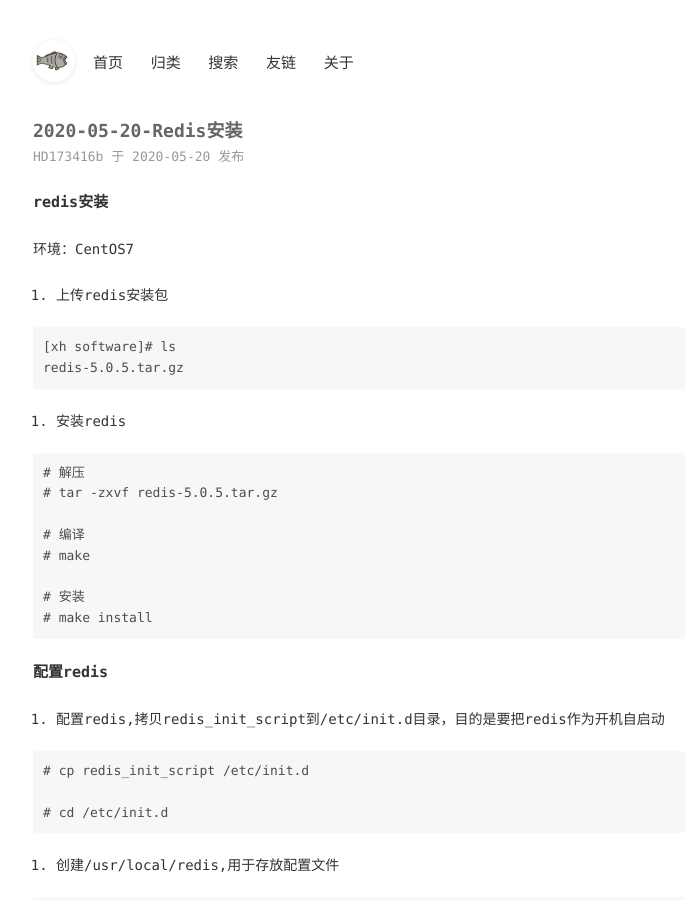
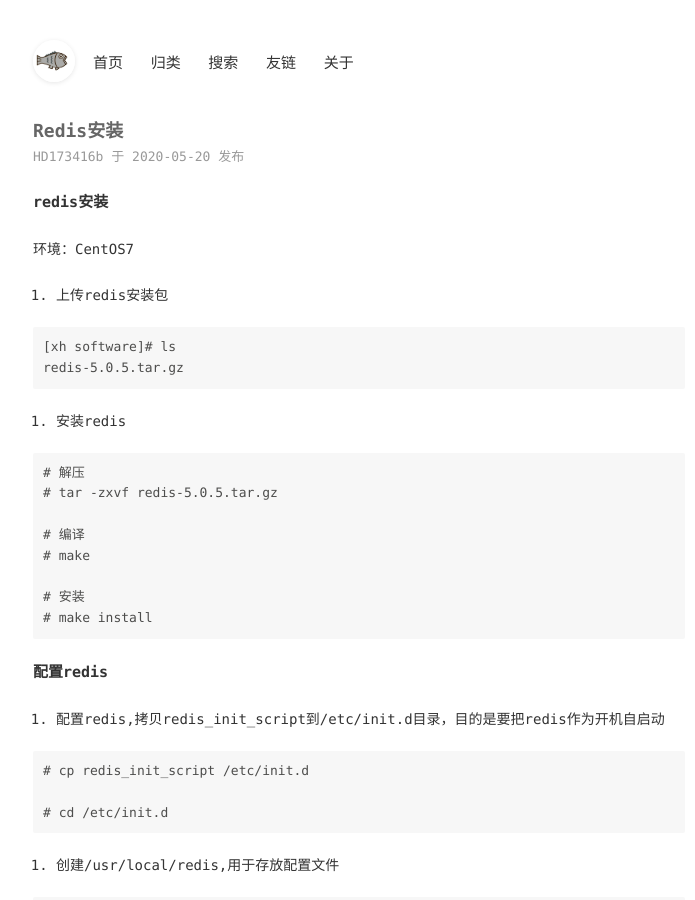
Before and after one commit to qazxu/qazxu.github.io, a Jekyll site: the page built from _posts/2020-05-20-Redis安装.md, in a window 1280 px wide and 900 px high. Shown: the whole window, without its empty margins (281-976 px from the left). Built offline with Jekyll 4.4.1, drawn with Linux system fonts in a browser that asks for light colours; comment, search, counter and statistics services are not loaded.

Commit message:
Update 2020-05-20-Redis安装.md

```diff
--- a/_posts/2020-05-20-Redis安装.md
+++ b/_posts/2020-05-20-Redis安装.md
@@ -1,6 +1,6 @@
 ---
 layout: mypost
-title: 2020-05-20-Redis安装
+title: Redis安装
 categories: [linux,redis]
 ---
 
```
